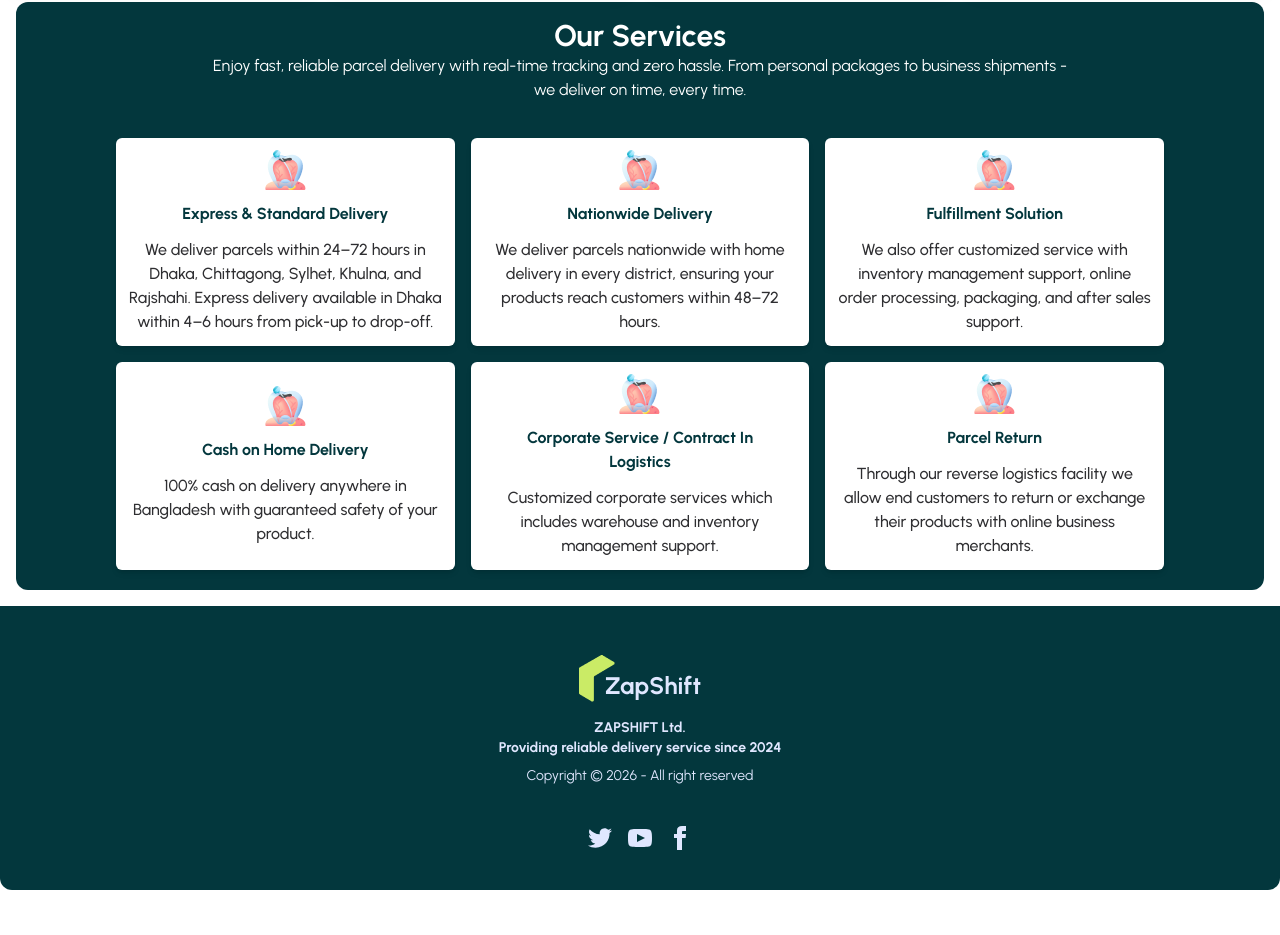
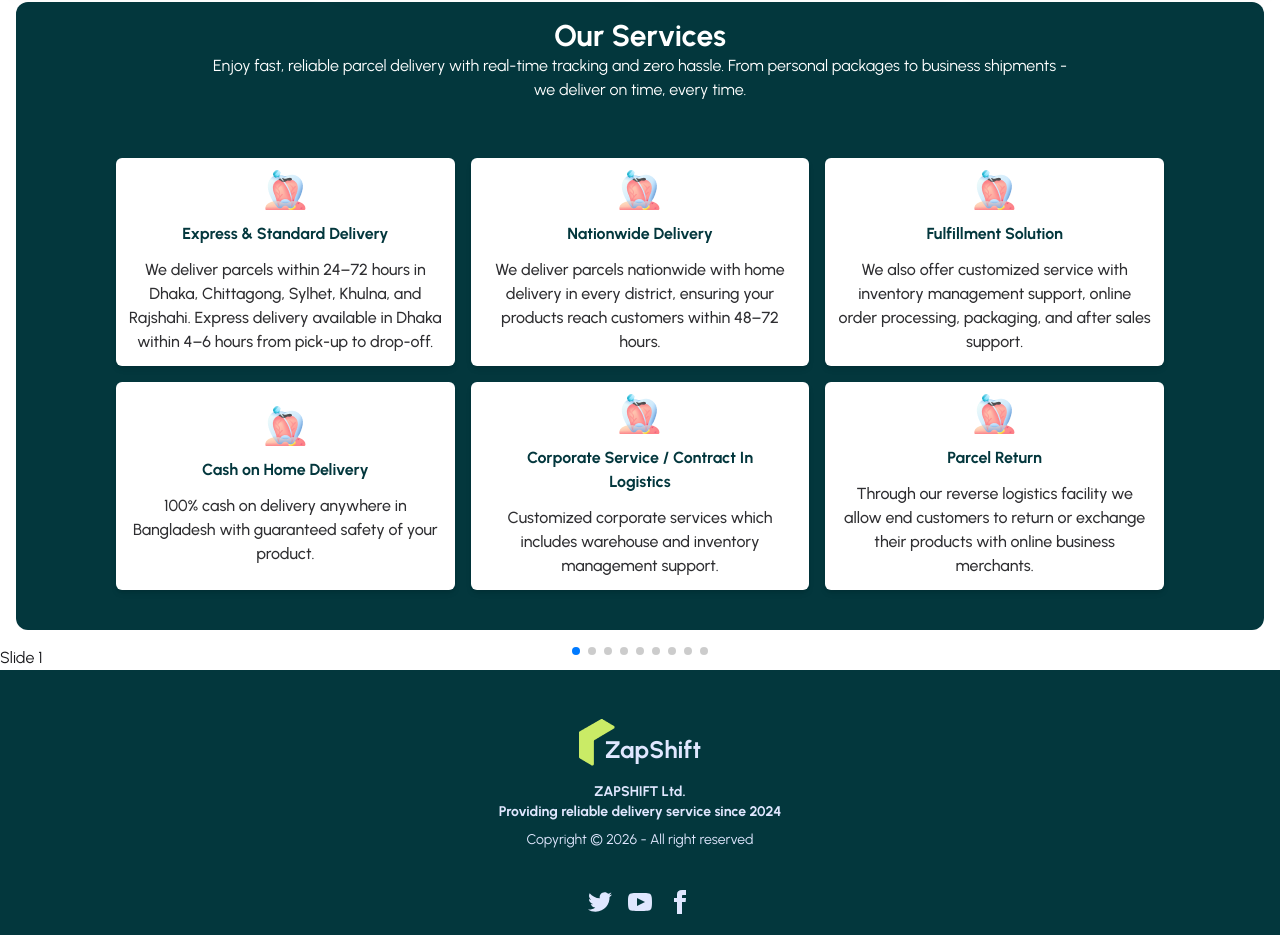
Before and after one commit to fahim-shareear/zap-shift-main, a React app in the folder zap-shift-ui/: page / in a window 1280 px wide. Shown: the part 1033-1968 px from the top of the page. Before the commit the page ends 1923 px from the top, so only its background shows below. Built offline with nearby package versions, Linux system fonts and the light colour scheme; the HTML template or start-up script is replaced by a standard one.

Commit message:
designing the slider of the bottom

```diff
--- a/zap-shift-ui/package.json
+++ b/zap-shift-ui/package.json
@@ -18,6 +18,7 @@
     "react-icons": "^5.5.0",
     "react-responsive-carousel": "^3.2.23",
     "react-router": "^7.13.0",
+    "swiper": "^12.1.1",
     "tailwindcss": "^4.1.18"
   },
   "devDependencies": {
--- a/zap-shift-ui/src/pages/home/Home.jsx
+++ b/zap-shift-ui/src/pages/home/Home.jsx
@@ -2,6 +2,7 @@ import React from 'react';
 import Banner from './Banner';
 import HowItWorks from './HowItWorks';
 import OurServices from './OurServices';
+import Swipper from './Swipper';
 
 const Home = () => {
     return (
@@ -9,6 +10,7 @@ const Home = () => {
             <Banner></Banner>
             <HowItWorks></HowItWorks>
             <OurServices></OurServices>
+            <Swipper></Swipper>
         </div>
     );
 };
--- a/zap-shift-ui/src/pages/home/OurServices.jsx
+++ b/zap-shift-ui/src/pages/home/OurServices.jsx
@@ -19,7 +19,7 @@ const OurServices = () => {
             </div>
 
             <div className="p-5">
-                <div className="card grid grid-cols-1 md:grid-cols-3 gap-4 mx-w-7xl mx-auto lg:px-20">
+                <div className="card grid grid-cols-1 md:grid-cols-3 gap-4 mx-w-7xl mx-auto lg:px-20 py-5">
                     {services.map((item) => (
                         <div key={item.id}
                         className="px-3 py-3 shadow-md bg-white rounded-md flex items-center justify-center flex-col text-center
--- /dev/null
+++ b/zap-shift-ui/src/pages/home/Swipper.jsx
@@ -0,0 +1,52 @@
+import React from 'react';
+import { Swiper, SwiperSlide } from 'swiper/react';
+import 'swiper/css';
+import 'swiper/css/pagination';
+import 'swiper/css/navigation';
+import { Pagination, Navigation } from 'swiper/modules';
+import amazon from "../../assets/brands/amazon.png";
+import amazonvector from "../../assets/brands/amazon_vector.png";
+import casio from "../../assets/brands/casio.png";
+import moonstar from "../../assets/brands/moonstar.png";
+import randstad from "../../assets/brands/randstad.png";
+import star from "../../assets/brands/star.png";
+import startPeople from "../../assets/brands/start_people.png";
+// import './styles.css';
+
+const Swipper = () => {
+    const brandImage = [
+        {id: 1, src: amazon, alt: "amazon"},
+        {id: 2, src: amazonvector, alt: "amazonvector"},
+        {id: 3, src: casio, alt: "casio"},
+        {id: 4, src: moonstar, alt: "moonstar"},
+        {id: 5, src: randstad, alt: "randstad"},
+        {id: 6, src: star, alt: "star"},
+        {id: 6, src: startPeople, alt: "startPeople"},
+    ]
+    return (
+        <>
+      <Swiper
+        slidesPerView={1}
+        spaceBetween={30}
+        loop={true}
+        pagination={{
+          clickable: true,
+        }}
+        modules={[Pagination, Navigation]}
+        className="mySwiper"
+      >
+        <SwiperSlide>Slide 1</SwiperSlide>
+        <SwiperSlide>Slide 2</SwiperSlide>
+        <SwiperSlide>Slide 3</SwiperSlide>
+        <SwiperSlide>Slide 4</SwiperSlide>
+        <SwiperSlide>Slide 5</SwiperSlide>
+        <SwiperSlide>Slide 6</SwiperSlide>
+        <SwiperSlide>Slide 7</SwiperSlide>
+        <SwiperSlide>Slide 8</SwiperSlide>
+        <SwiperSlide>Slide 9</SwiperSlide>
+      </Swiper>
+    </>
+    );
+};
+
+export default Swipper;
```
Also changed, not shown: 1 other file (tests, documents, lock files or other folders).
